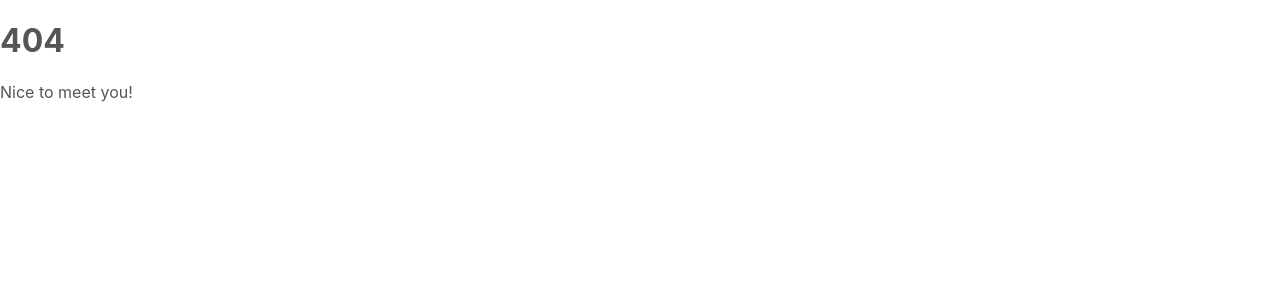
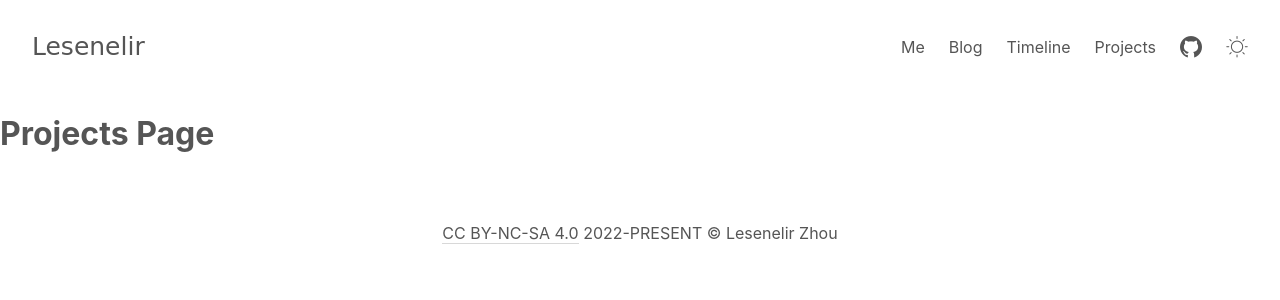
Before and after one commit to lesenelir/lesenelir.zz, a Next.js app: page /projects in a window 1280 px wide. Before the commit this address had no page. Shown: the top 300 px of the page. Built offline with nearby package versions, Linux system fonts and the light colour scheme.

Commit message:
add file routing pages

```diff
--- a/components/navbar.js
+++ b/components/navbar.js
@@ -13,10 +13,13 @@ function Navbar() {
         <Link href='/'>
           <a className={styles.link}>Me</a>
         </Link>
-        <Link href={`blog`}>
+        <Link href={`posts`}>
           <a className={styles.link}>Blog</a>
         </Link>
-        <Link href={`project`}>
+        <Link href={`timeline`}>
+          <a className={styles.link}>Timeline</a>
+        </Link>
+        <Link href={`projects`}>
           <a className={styles.link}>Projects</a>
         </Link>
 
--- a/pages/index.js
+++ b/pages/index.js
@@ -14,7 +14,7 @@ function HomePage() {
 
 
     <Layout>
-      Hello
+      Home me Page
     </Layout>
 
     </div>
--- /dev/null
+++ b/pages/projects.js
@@ -0,0 +1,13 @@
+import Layout from "../components/layout"
+
+function ProjectsPage() {
+  return (
+    <>
+      <Layout>
+        <h1>Projects Page</h1>
+      </Layout>
+    </>
+  )
+}
+
+export default ProjectsPage
```
Also changed, not shown: pages/posts.js (added, +13 -0 lines), pages/timeline.js (added, +13 -0 lines).
